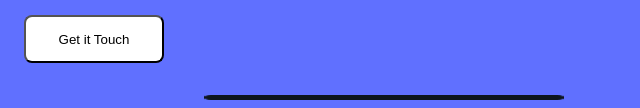
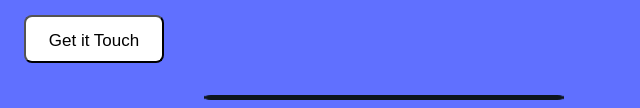
Before and after one commit to kusiLaw/portfolio, a website: page index.html in a window 1280 px wide. Shown: the part 6278-6386 px from the top of the page, 0-640 px from the left. Drawn offline with Linux system fonts and the light colour scheme.

Commit message:
update form button font

```diff
--- a/css/style.css
+++ b/css/style.css
@@ -395,6 +395,9 @@ button.secondary {
   height: 48px;
   background: #fff;
   border-radius: 8px;
+  font-weight: 500;
+  font-size: 17px;
+  line-height: 24px;
 }
 
 #getInTouch:hover,
```
